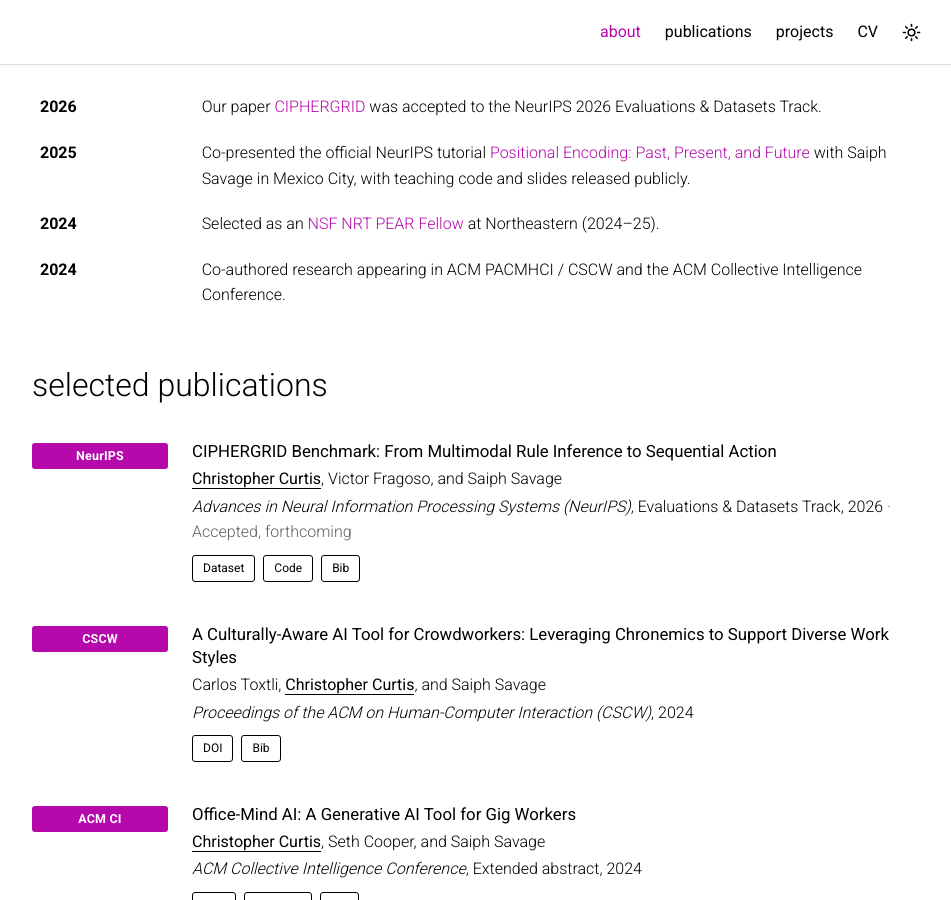
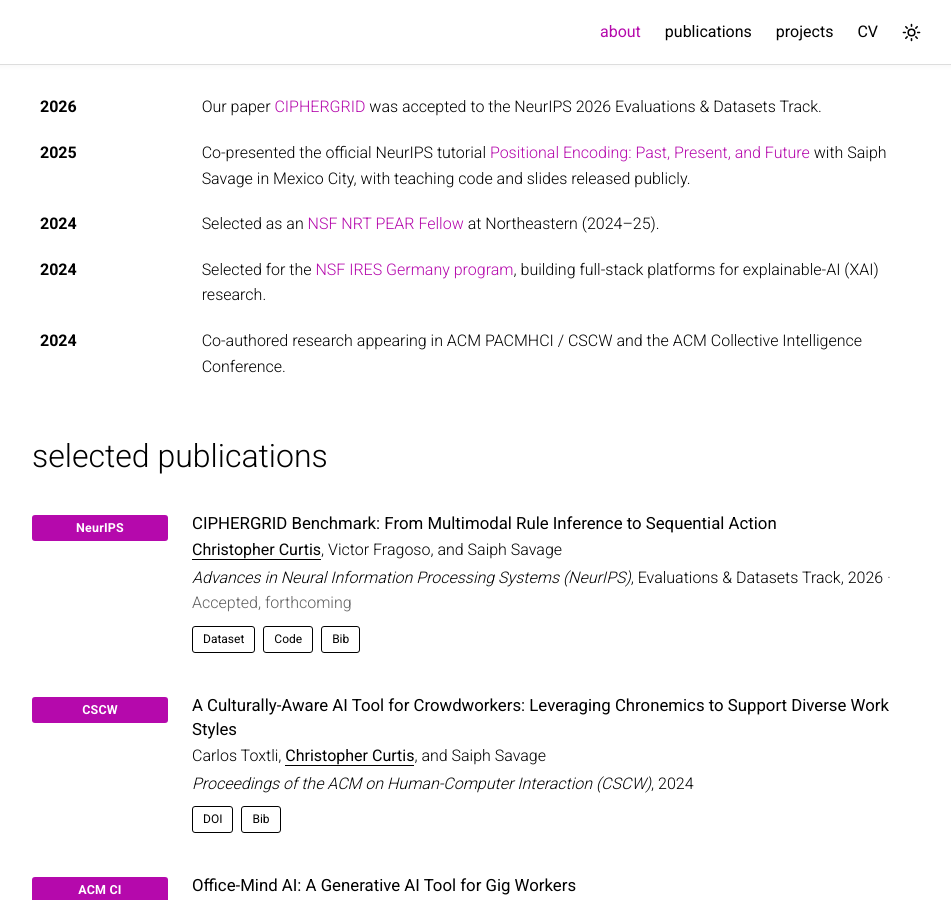
Before and after one commit to CurtisChris7/CurtisChris7.github.io, a Jekyll site: the page built from index.md, in a window 1280 px wide and 900 px high, scrolled down 672 px. Shown: the whole window, without its empty margins (159-1110 px from the left). Built offline with Jekyll 4.4.1, drawn with Linux system fonts in a browser that asks for light colours.

Commit message:
Update news.yml

```diff
--- a/_data/news.yml
+++ b/_data/news.yml
@@ -22,5 +22,10 @@
 
 - date: "2024"
   text: >-
+    Selected for the [NSF IRES Germany program](cv.html#fellowships), building
+    full-stack platforms for explainable-AI (XAI) research.
+
+- date: "2024"
+  text: >-
     Co-authored research appearing in ACM PACMHCI / CSCW and the ACM
     Collective Intelligence Conference.
```
